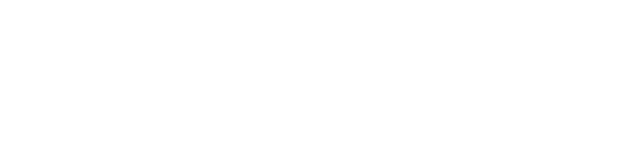
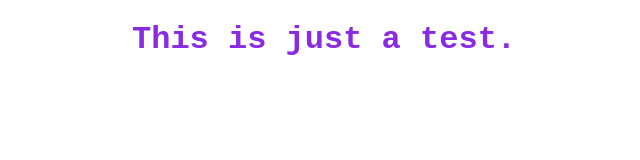
Before and after one commit to alinaflck/shecodes-project, a plain HTML site: page index.html in a window 1280 px wide. Shown: the whole page, without its empty margins (316-956 px from the left). Drawn offline with Linux system fonts and the light colour scheme.

Commit message:
added text to body

```diff
--- a/index.html
+++ b/index.html
@@ -3,7 +3,10 @@
   <head>
     <meta charset="UTF-8" />
     <meta name="viewport" content="width=device-width, initial-scale=1.0" />
+    <link rel="stylesheet" href="style.css" />
     <title>hello</title>
   </head>
-  <body></body>
+  <body>
+    <h1>This is just a test.</h1>
+  </body>
 </html>
--- /dev/null
+++ b/style.css
@@ -0,0 +1,5 @@
+h1 {
+  text-align: center;
+  font-family: "Courier New", Courier, monospace;
+  color: blueviolet;
+}
```
